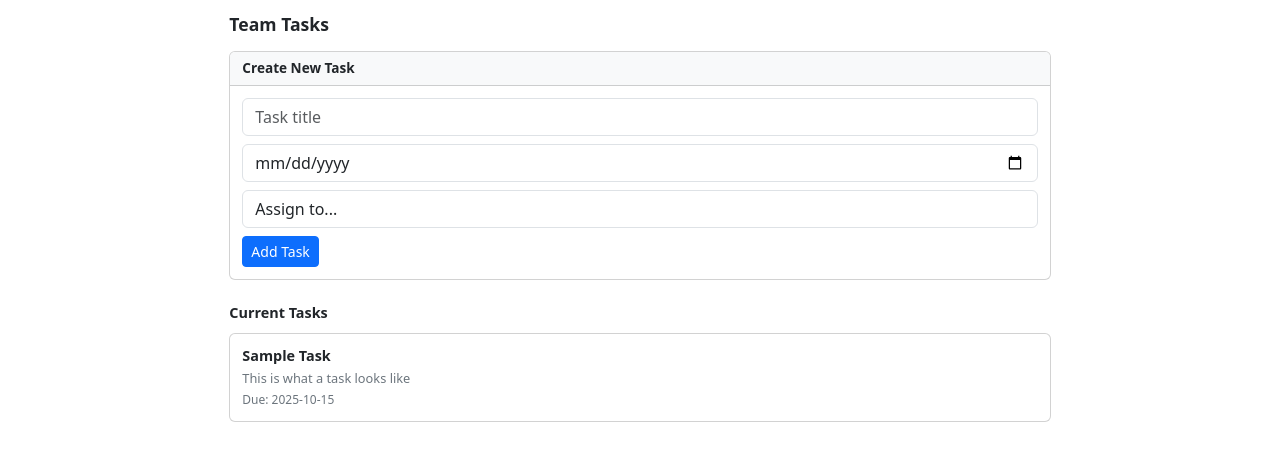
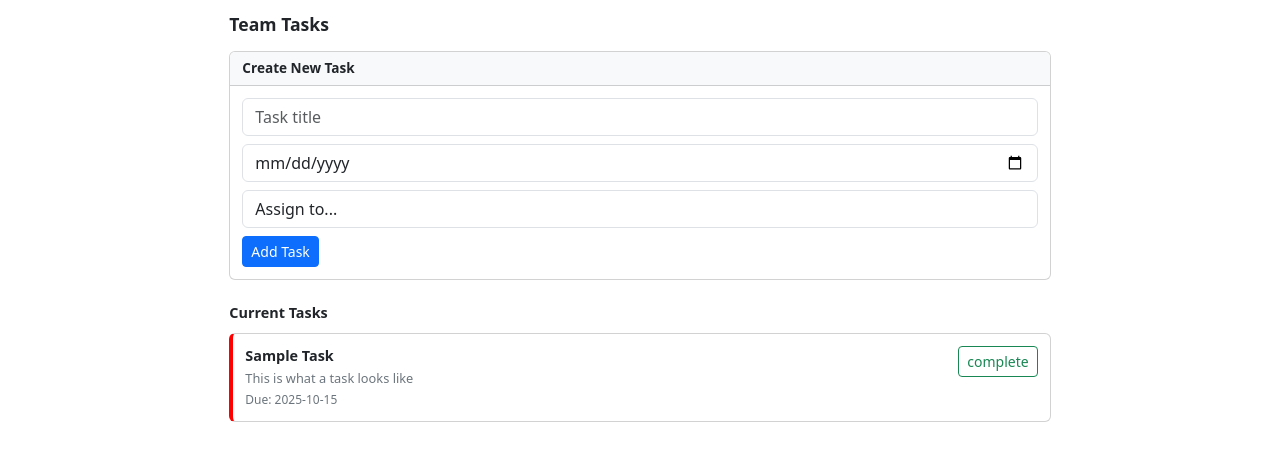
Before and after one commit to FreddieAlvarez/The-Chaos-Exercise, a plain HTML site: page index.html in a window 1280 px wide. Shown: the part 55-516 px from the top of the page. Drawn offline with nearby package versions, Linux system fonts and the light colour scheme.

Commit message:
completed tasks and overdue

```diff
--- a/script.js
+++ b/script.js
@@ -20,7 +20,12 @@
 
     tasks.forEach(task => {
         const taskItem = document.createElement('div');
-        taskItem.className = 'card task-item';
+
+        const today = new Date().toISOString().split('T')[0];
+        let classes = 'card task-item';
+        if (task.completed) classes += ' task-completed';
+        if (task.dueDate < today) classes += ' task-overdue';
+        taskItem.className = classes;
 
         taskItem.innerHTML = `
             <div class="card-body">
@@ -32,7 +37,10 @@
                         ${task.assignedTo ? `<div class="task-date">Assigned to: ${task.assignedTo}</div>` : ''}
                     </div>
                     <div class="task-actions">
-                        <!-- TODO -->
+                        <button class="btn btn-sm btn-outline-success"
+                            onclick="toggleComplete(${task.id})">
+                            complete
+                        </button>
                     </div>
                 </div>
             </div>
--- a/styles.css
+++ b/styles.css
@@ -88,3 +88,7 @@
 .task-completed .task-title {
     text-decoration: line-through;
 }
+
+.task-overdue {
+    border-left: 4px solid red;
+}
```
Also changed, not shown: index.html (+0 -1 lines).
